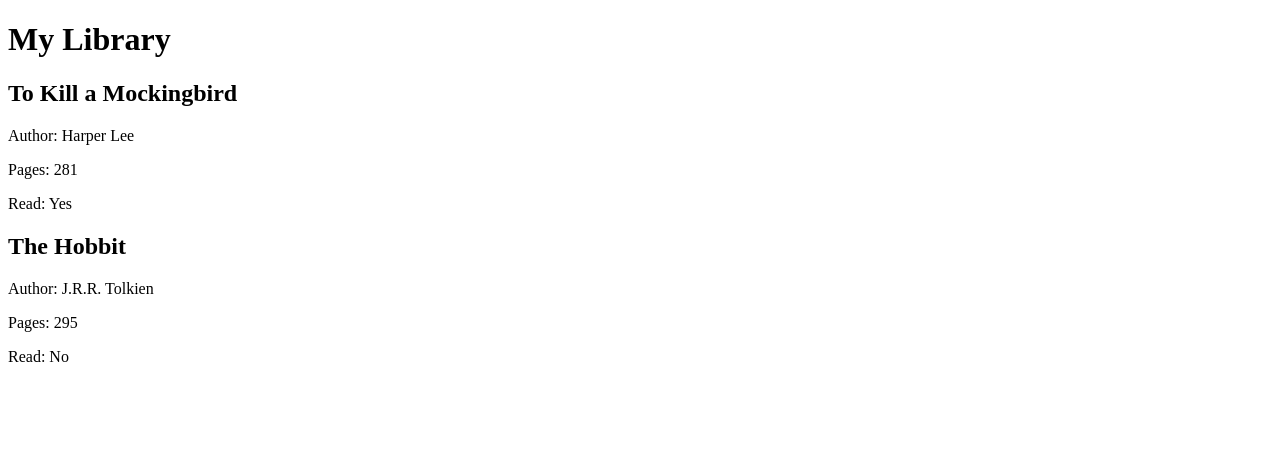
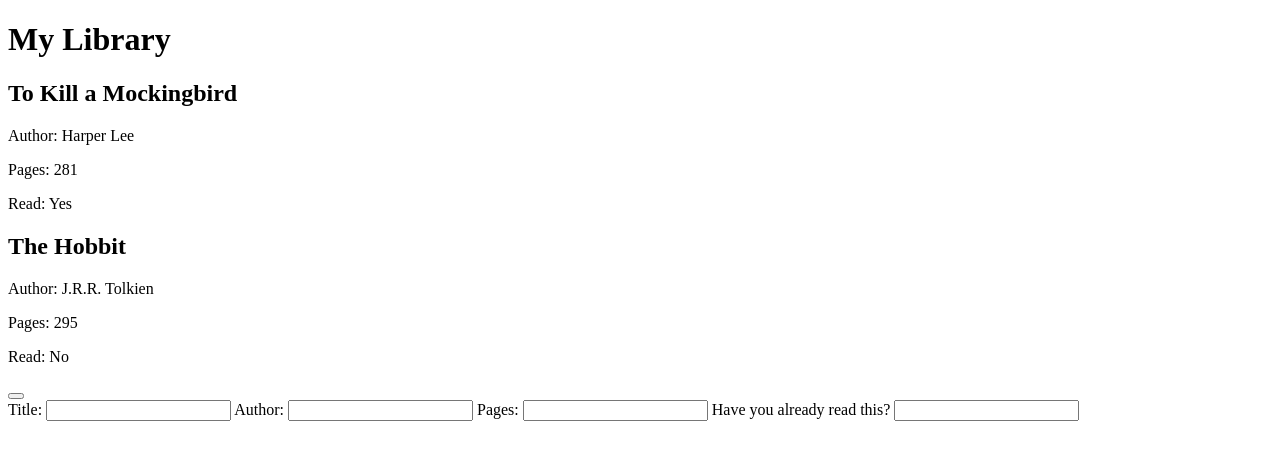
Before and after one commit to CrispysCode/my-Library, a plain HTML site: page index.html in a window 1280 px wide. Drawn offline with Linux system fonts and the light colour scheme.

Commit message:
added form and empty stylesheet

```diff
--- a/index.html
+++ b/index.html
@@ -5,6 +5,7 @@
     <meta name="viewport" content="width=device-width, initial-scale=1.0">
     <title>Document</title>
     <script src="index.js" defer ></script>
+    <link rel="stylesheet" href="styles.css" />
 </head>
 <body>
 
@@ -13,5 +14,21 @@
 
     </div>
 
+    <button type="button" class="addBook"></button>
+    <div class="form-container">
+    <form class="form">
+        <label for="title">Title:</label>
+        <input type="text" id="title" name="title" required/>
+
+        <label for="author">Author:</label>
+        <input type="text" id="author" name="author" required />
+
+        <label for="pages">Pages:</label>
+        <input type="number" id="pages" name="pages" required />
+
+        <label for="read">Have you already read this?</label>
+        <input type="text" id="read" name="read" />
+    </form>
+    </div>
 </body>
 </html>
--- a/index.js
+++ b/index.js
@@ -54,3 +54,7 @@ function displayBooks() {
     })
 }
 displayBooks();
+
+function addBook() {
+
+}
```
Also changed, not shown: styles.css (added).
